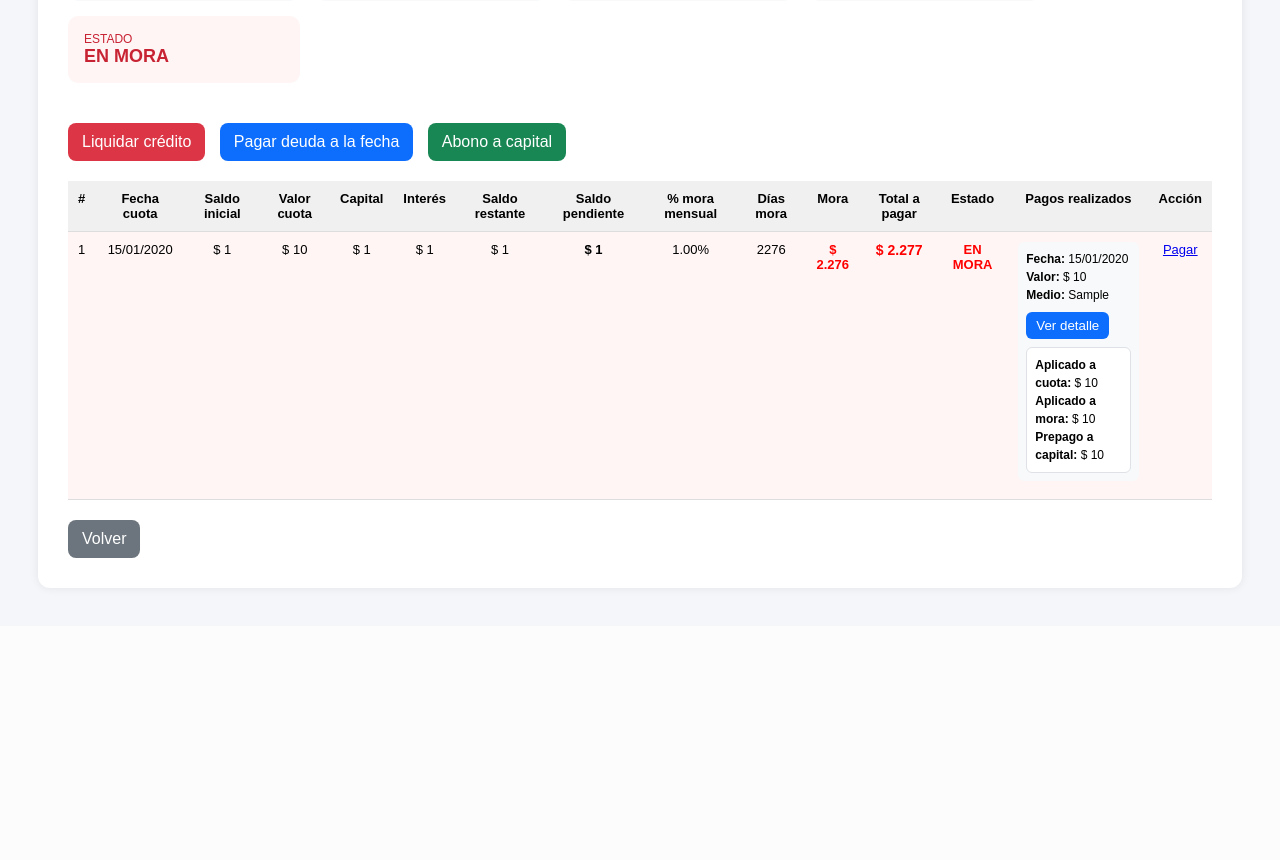
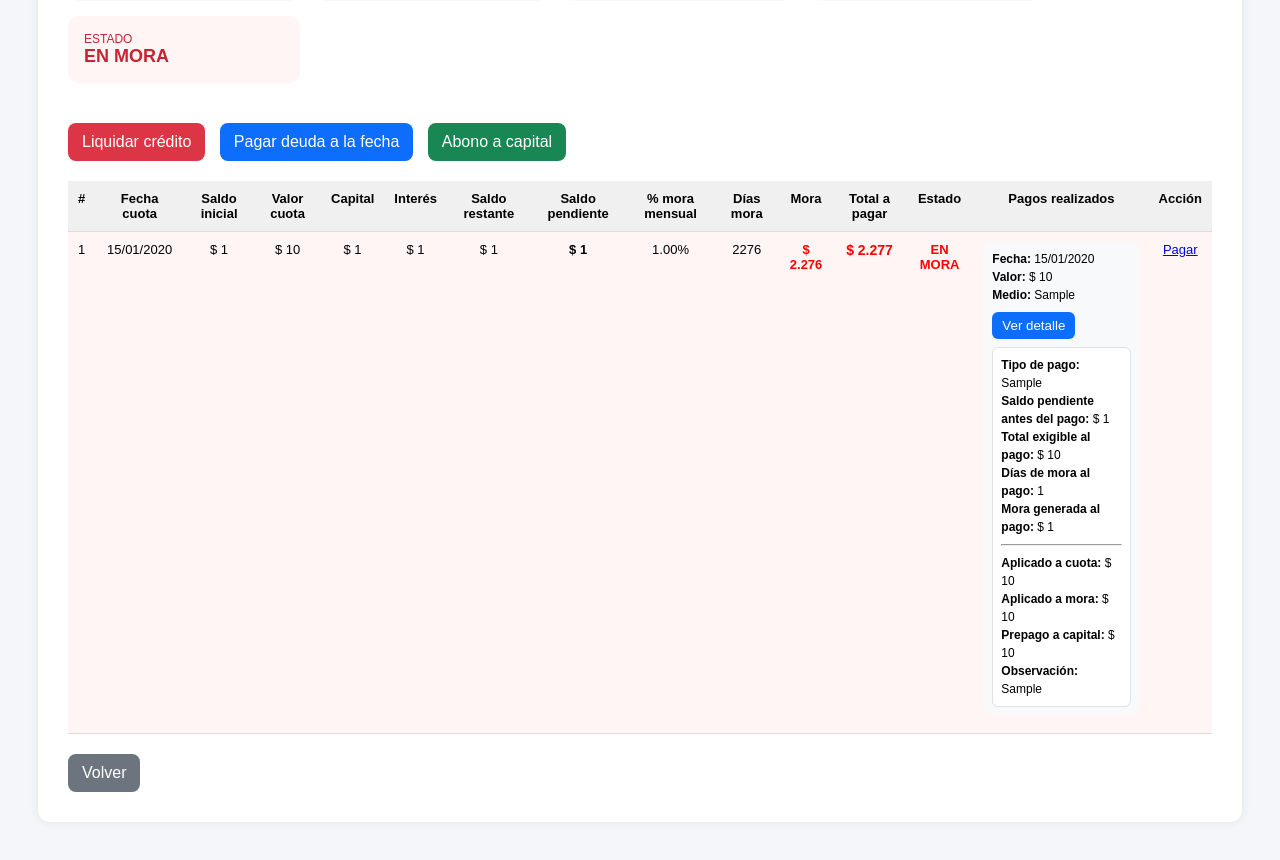
Before and after one commit to comprasconstructoracrv-afk/financiera, a Flask app: page /ver_cuotas/1 in a window 1280 px wide, after a click on "Ver detalle". Shown: the part 378-1238 px from the top of the page. Before the commit the page ends 969 px from the top, so only its background shows below. Run offline with Flask 3, Linux system fonts and the light colour scheme; the visitor is signed in with stand-in values (Sample User, id 1); tables that the repository leaves empty hold one stand-in row (values such as "Sample post").

Commit message:
Ampliar detalle visual de pagos en ver_cuotas

```diff
--- a/templates/ver_cuotas.html
+++ b/templates/ver_cuotas.html
@@ -422,9 +422,18 @@
 
                                 <div id="detalle-pago-{{ pago.id }}"
                                      style="display:none; margin-top:8px; padding:8px; background:white; border:1px solid #dee2e6; border-radius:6px; text-align:left;">
+                                     <strong>Tipo de pago:</strong> {{ pago.tipo_pago if pago.tipo_pago else 'No definido' }}<br>
+                                     <strong>Saldo pendiente antes del pago:</strong> {{ pago.saldo_pendiente_antes_pago | cop }}<br>
+                                     <strong>Total exigible al pago:</strong> {{ pago.total_exigible_al_pago | cop }}<br>
+                                     <strong>Días de mora al pago:</strong> {{ pago.dias_mora_pagados }}<br>
+                                     <strong>Mora generada al pago:</strong> {{ pago.mora_generada_al_pago | cop }}<br>
+                                     <hr style="margin:8px 0;">
                                      <strong>Aplicado a cuota:</strong> {{ pago.valor_aplicado_capital | cop }}<br>
                                      <strong>Aplicado a mora:</strong> {{ pago.valor_aplicado_mora | cop }}<br>
-                                     <strong>Prepago a capital:</strong> {{ pago.valor_aplicado_prepago_capital | cop }}
+                                     <strong>Prepago a capital:</strong> {{ pago.valor_aplicado_prepago_capital | cop }}<br>
+                                     {% if pago.observacion %}
+                                         <strong>Observación:</strong> {{ pago.observacion }}
+                                     {% endif %}
                                 </div>
                             </div>
                         {% endfor %}
```
